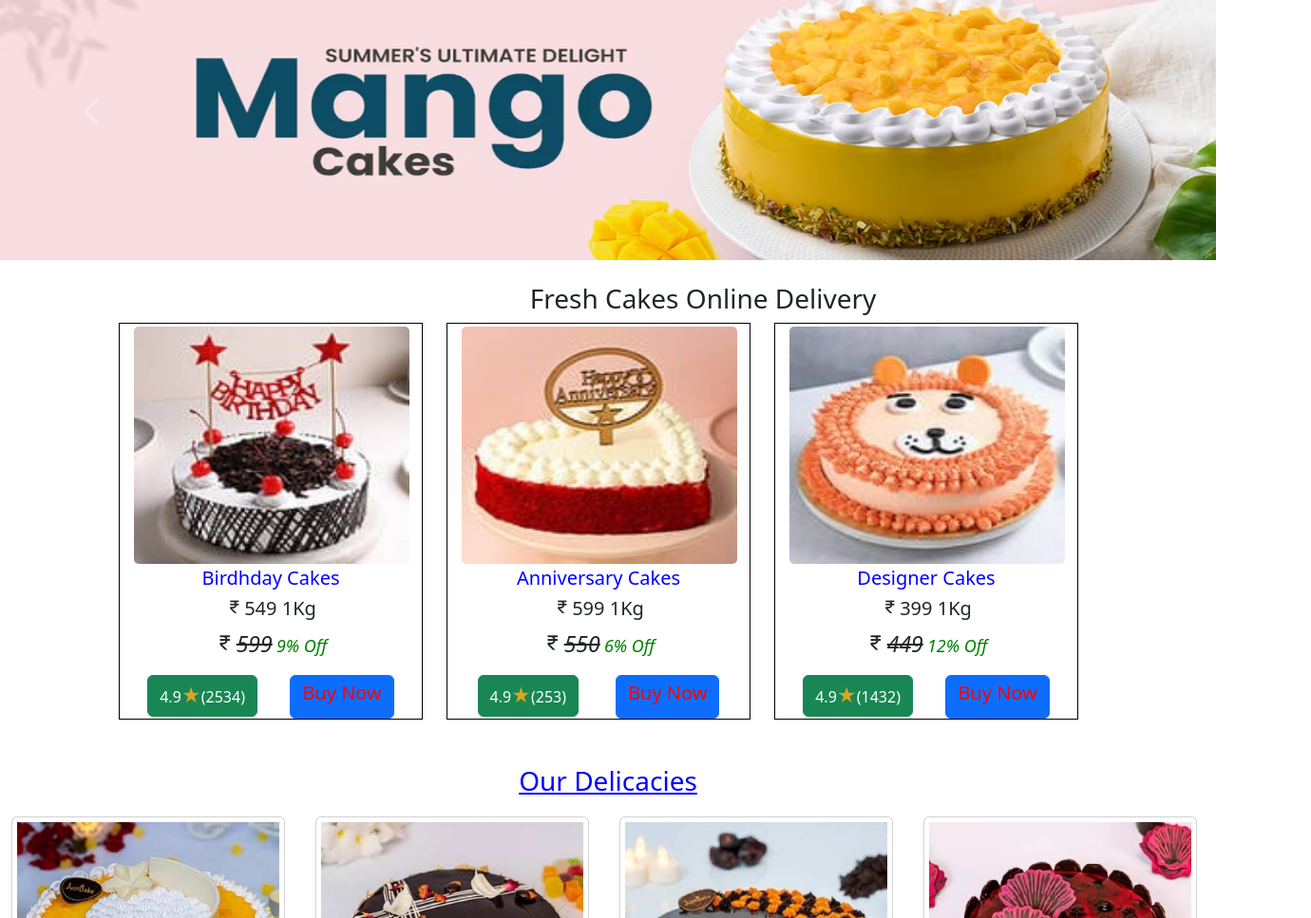
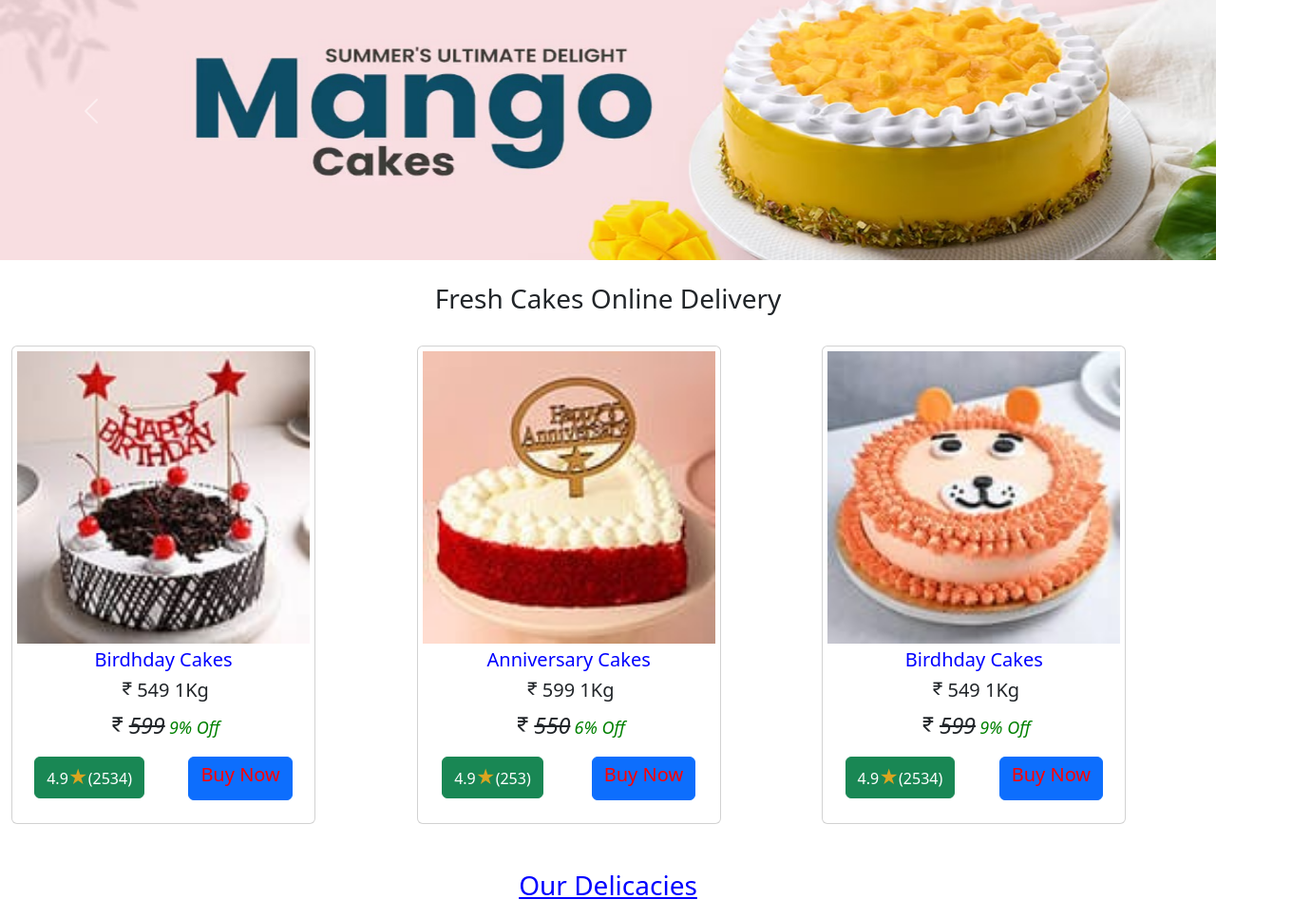
Before and after one commit to Bharathimanju/cake-website, a plain HTML site: page index.html in a window 1280 px wide. Shown: the part 162-1129 px from the top of the page at 95% size, 1380 px wide, since content can reach past the window. Drawn offline with nearby package versions, Linux system fonts and the light colour scheme.

Commit message:
Add files via upload

```diff
--- a/index.html
+++ b/index.html
@@ -84,16 +84,21 @@
       </div>
       <br>
       <!--.............................. curosal end............. -->
-      <!-- .....................grid start................... -->
-      <div class="container-fluid" style="margin-left: 100px;">
-        <div class="row" >
+
+
+      <!----------------------------- card start 1------------------------- -->
+      <div class="container-fluid">
+        <div class="row">
           <div class="col-md-12">
             <center>
               <h3 class="color">Fresh Cakes Online Delivery</h3>
             </center>
+            <br>
           </div>
-          <div class="col-md-3" style="border: 1px solid black; margin-left: 25px;">
-            <img src="./images/i1.jpeg" alt="" style= "width:290px; height:250px;margin:3px; border-radius: 5px;">
+
+          <div class="col-md-4">
+            <div class="card" style="width: 20rem;">
+              <img src="./images/i1.jpeg" alt="" style= " padding: 5px;">
             <center>
               <h5 style="color: blue;">Birdhday Cakes</h5>
               <h5><i class='bx bx-rupee'></i>549 1Kg </h5>
@@ -113,10 +118,16 @@
                 </button>
               </div>
             </div>
+            <br>
+
+            </div>
           </div>
 
-          <div class="col-md-3" style="border: 1px solid black;margin-left: 25px;">
-            <img src="./images/i2.jpeg" alt="" style= "width:290px; height:250px;margin:3px; border-radius: 5px;">
+
+
+          <div class="col-md-4">
+            <div class="card" style="width: 20rem;">
+              <img src="./images/i2.jpeg" alt="" style= "padding: 5px;">
             <center>
               <h5 style="color: blue;">Anniversary Cakes</h5>
               <h5><i class='bx bx-rupee'></i>599 1Kg </h5>
@@ -136,19 +147,25 @@
                 </button>
               </div>
             </div>
+            <br>
+
           </div>
-          <div class="col-md-3" style="border: 1px solid black;margin-left: 25px;">
-            <img src="./images/i3.jpeg" alt="" style= "width:290px; height:250px;margin:3px; border-radius: 5px;">
+
+        </div>
+
+        <div class="col-md-4">
+          <div class="card" style="width: 20rem;">
+            <img src="./images/i3.jpeg" alt="" style= " padding: 5px;">
           <center>
-              <h5 style="color: blue;">Designer Cakes</h5>
-              <h5><i class='bx bx-rupee'></i>399 1Kg </h5>
-              <p><cite style="text-decoration: line-through;font-size: 23px; font-weight: 400;"><i class='bx bx-rupee'></i>449</cite>
-                <cite style="color:green; font-size: 18px;">12% Off</cite></p>
+            <h5 style="color: blue;">Birdhday Cakes</h5>
+            <h5><i class='bx bx-rupee'></i>549 1Kg </h5>
+            <p><cite style="text-decoration: line-through;font-size: 23px; font-weight: 400;"><i class='bx bx-rupee'></i>599</cite>
+              <cite style="color:green; font-size: 18px;">9% Off</cite></p>
           </center>
           <div class="one" >
             <div class="two">
               <button type="button" class="btn btn-success">
-                 4.9<span class="star" style="color: goldenrod;font-size: 20px;">&#9733;</span>(1432)
+               4.9<span class="star" style="color: goldenrod;font-size: 20px;">&#9733;</span>(2534)
               </button>
 
             </div>
@@ -158,10 +175,20 @@
               </button>
             </div>
           </div>
+          <br>
           </div>
         </div>
+
       </div>
-      <!-- grid end -->
+
+      <!---------------------------------- card end 1----------------------------- -->
+
+      <!-- .....................grid start................... -->
+
+
+
+
+
       <br><br>
       <!--........................ card 1.................... -->
       <div class="container-fluid" id="d1">
```
Lines whose indentation alone changed are shown as unchanged.
